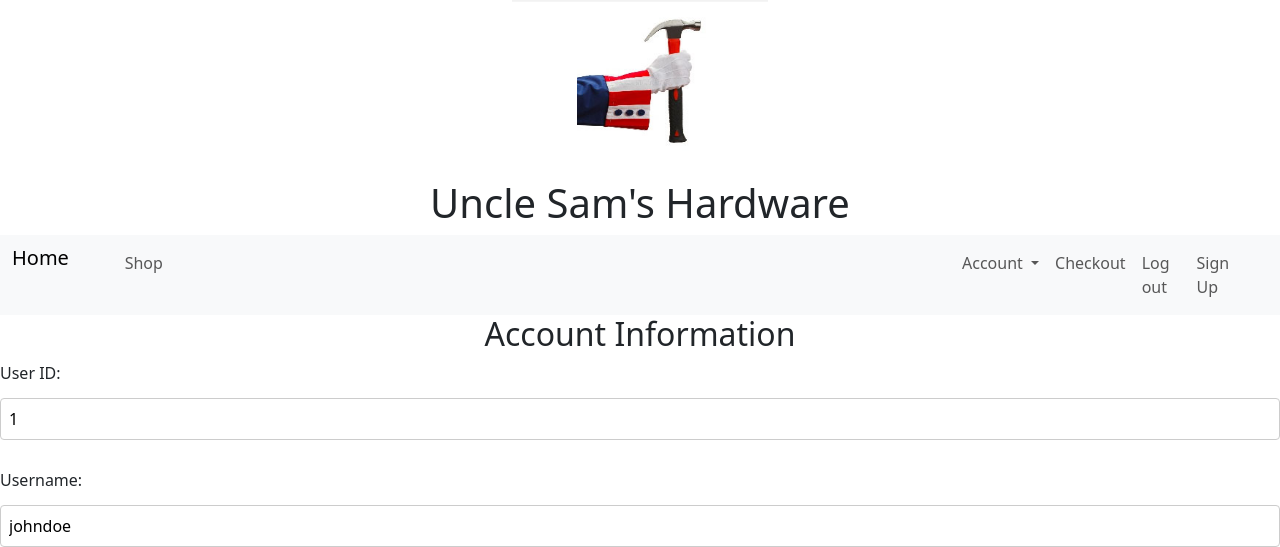
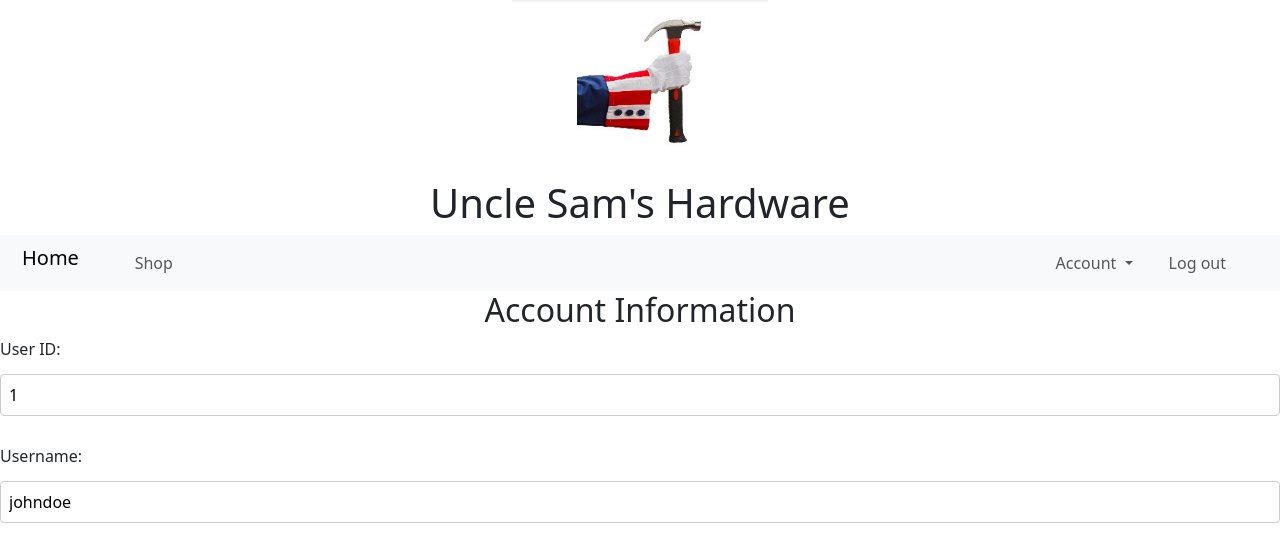
Before and after one commit to stephen601/security_web, a Flask app: page /account in a window 1280 px wide. Shown: the top 547 px of the page. Run offline with Flask 3, Linux system fonts and the light colour scheme; a user stored in the database is signed in.

Commit message:
Added styling

```diff
--- a/app.py
+++ b/app.py
@@ -48,11 +48,12 @@
 
 talisman.content_security_policy = {
     'default-src': ["'self'"],
-    'script-src': ["'self'", 'example.com'],
-    'style-src': ["'self'"],
+    'script-src': ["'self'", 'cdn.jsdelivr.net', 'example.com'],
+    'style-src': ["'self'", "'nonce'", 'cdn.jsdelivr.net'],
     'img-src': ["'self'"],
     'font-src': ["'self'"],
 }
+
 talisman.force_https = True
 talisman.strict_transport_security = True
 talisman.hsts_max_age = 31536000
@@ -116,6 +117,7 @@
 
 @app.route('/')
 def index():
+    nonce = ''.join(random.choices(string.ascii_letters + string.digits, k=16))
     if current_user.is_authenticated:
         return render_template('index.html', logged_in=True, user=current_user)
     return render_template('index.html', logged_in=False)
--- a/static/main.css
+++ b/static/main.css
@@ -100,3 +100,15 @@
     font-size: 16px;
     cursor: pointer;
   }
+  .navbar {
+    background-color: #b22234; /* red */
+    display: flex;
+    justify-content: space-between; /* evenly distribute items horizontally */
+    align-items: center; /* vertically center items */
+  }
+
+  .navbar-brand,
+  .nav-link {
+    color: #fff;
+    margin: 0 10px; /* add spacing between items */
+  }
--- a/templates/layout.html
+++ b/templates/layout.html
@@ -1,8 +1,8 @@
 <!DOCTYPE html>
 <html>
   <head>
-    <link rel="stylesheet" href='/static/main.css' />
-    <link href="https://cdn.jsdelivr.net/npm/bootstrap@5.3.0-alpha3/dist/css/bootstrap.min.css" rel="stylesheet" integrity="sha384-KK94CHFLLe+nY2dmCWGMq91rCGa5gtU4mk92HdvYe+M/SXH301p5ILy+dN9+nJOZ" crossorigin="anonymous">
+    <link rel="stylesheet" href="{{ url_for('static', filename='main.css') }}" />
+    <link href="https://cdn.jsdelivr.net/npm/bootstrap@5.3.0-alpha3/dist/css/bootstrap.min.css" rel="stylesheet">
     <title>Uncle Sam's Hardware</title>
   </head>
   <body>
@@ -27,33 +27,28 @@
           </div>
           <div class="col-lg">
             <div class="collapse navbar-collapse" id="navbarScroll">
-              <ul class="navbar-nav me-auto my-2 my-lg-0 navbar-nav-scroll" style="--bs-scroll-height: 100px;">
+              <ul class="navbar-nav ms-auto my-2 my-lg-0">
+                {% if current_user.is_authenticated %}
                   <li class="nav-item dropdown">
                     <a class="nav-link dropdown-toggle" href="#" role="button" data-bs-toggle="dropdown" aria-expanded="false">
                       Account
                     </a>
                     <ul class="dropdown-menu">
                       <li><hr class="dropdown-divider"></li>
-                    <li>
-                      <a class="dropdown-item" href="/contact">Contact</a>
-                    </li>
+                      <li><a class="dropdown-item" href="/contact">Contact</a></li>
                       <li><hr class="dropdown-divider"></li>
-                    {% if current_user.is_authenticated %}
                       <li><a class="dropdown-item" href="/account">Account Information</a></li>
                       <li><hr class="dropdown-divider"></li>
                       <li><a class="dropdown-item" href="/employee">Employee Dashboard</a></li>
                       <li><hr class="dropdown-divider"></li>
                       <li><a class="dropdown-item" href="/help">Help Desk</a></li>
-                    {% endif %}
                     </ul>
                   </li>
-                {% if current_user.is_authenticated %}
-                  <li class="nav-item"><a class='nav-link' href="/checkout">Checkout</a></li>
-                  <li class="nav-item"><a class='nav-link' href="/logout">Log out</a></li>
+                  <li class="nav-item"><a class="nav-link" href="/logout">Log out</a></li>
                 {% else %}
-                  <li class="nav-item"><a class='nav-link' href="/login">Log in</a></li>
+                  <li class="nav-item"><a class="nav-link" href="/login">Log in</a></li>
+                  <li class="nav-item"><a class="nav-link" href="/signup">Sign Up</a></li>
                 {% endif %}
-                <li class="nav-item"><a class='nav-link' href="/signup">Sign Up</a></li>
               </ul>
             </div>
           </div>
@@ -62,7 +57,7 @@
     </nav>
     {% with messages = get_flashed_messages() %}
       {% if messages %}
-        <ul class=flashes>
+        <ul class="flashes">
         {% for message in messages %}
           <li>{{ message }}</li>
         {% endfor %}
@@ -72,7 +67,7 @@
 
     {% block content %}{% endblock %}
 
-    <script src="https://cdn.jsdelivr.net/npm/bootstrap@5.3.0-alpha3/dist/js/bootstrap.bundle.min.js" integrity="sha384-ENjdO4Dr2bkBIFxQpeoTz1HIcje39Wm4jDKdf19U8gI4ddQ3GYNS7NTKfAdVQSZe" crossorigin="anonymous"></script>
-    <script src="{{url_for('static', filename='main.js')}}"></script>
+    <script src="https://cdn.jsdelivr.net/npm/bootstrap@5.3.0-alpha3/dist/js/bootstrap.bundle.min.js"></script>
+    <script src="{{ url_for('static', filename='main.js') }}"></script>
   </body>
 </html>
```
Lines whose indentation alone changed are shown as unchanged.
